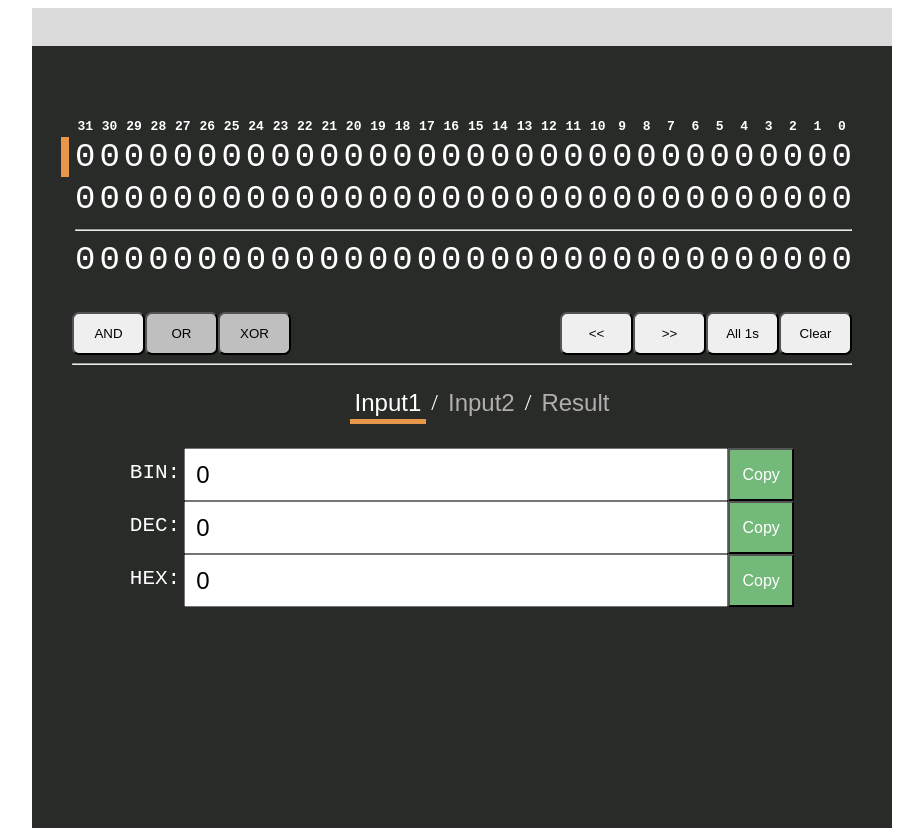
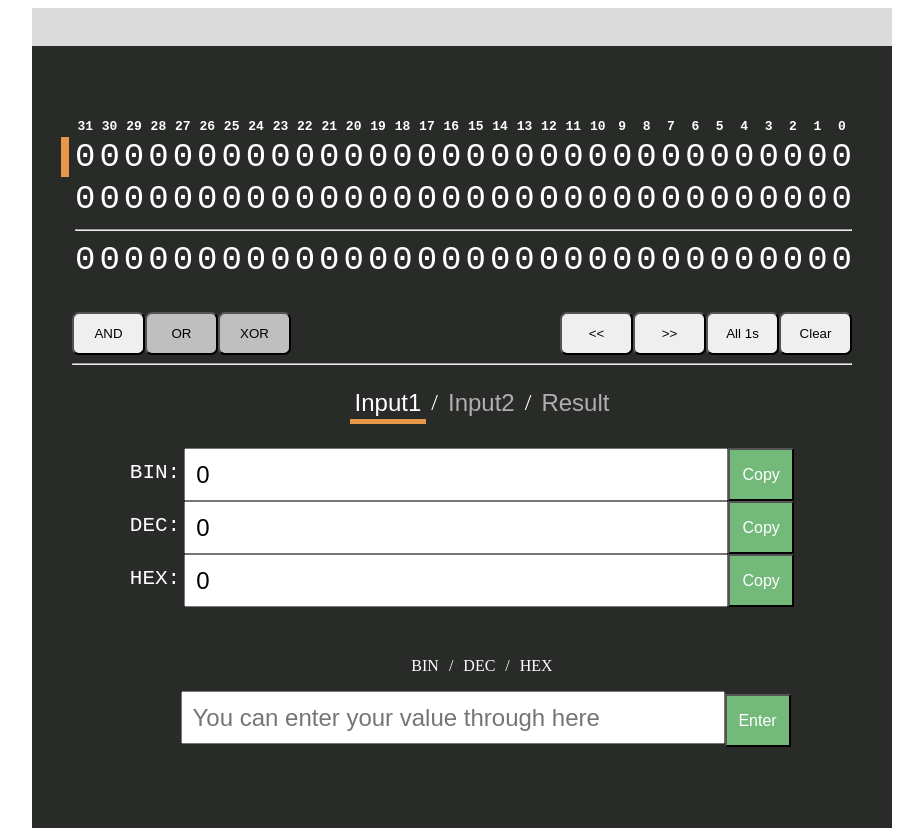
Before and after one commit to Lulkafe/BinaryCalc, a React app: page / in a window 1280 px wide. Shown: the whole page, without its empty margins (178-1101 px from the left). Built offline with nearby package versions, Linux system fonts and the light colour scheme.

Commit message:
Added user input bar

```diff
--- a/src/components.tsx
+++ b/src/components.tsx
@@ -19,6 +19,7 @@ export default function BitCalc () {
                     <UIButtons />
                     <OutputSeparator />
                     <OutputSection />
+                    <UserInputSection />
                 </Window>
             </CalcContext.Provider>
         </div>
@@ -264,11 +265,14 @@ function OutputBar(props) {
 }
 
 function UserInputSection () {
+
+    const { state } = useContext(CalcContext);
+
     return (
         <div id='user-input__container'>
             <RadixSelector />
             <UserInputBar />
-            <ValidationMassage />
+            <ValidationMassage massage={state.validation_massage}/>
         </div>
     )
 }
@@ -276,7 +280,7 @@ function UserInputSection () {
 function RadixSelector () {
     return (
         <div>
-            <ol>
+            <ol id='user-input__radix-list'>
                 <li>BIN</li>
                 <li>/</li>
                 <li>DEC</li>
@@ -289,9 +293,11 @@ function RadixSelector () {
 
 function UserInputBar () {
 
+    const { dispatch } = useContext(CalcContext);
+
     return (
         <div className='user-input__bar-wrapper'>
-            <input className='user-input__bar' type="text"/>
+            <input className='user-input__bar' type="text" placeholder='You can enter your value through here'/>
             <button className='user-input__enter-btn' type="button">Enter</button>
         </div>
     )
--- a/src/reducer.tsx
+++ b/src/reducer.tsx
@@ -5,7 +5,8 @@ export const initState = {
     input2: 0,
     result: 0,
     bitwise: Bitwise.AND,
-    item: Item.Input1
+    item: Item.Input1,
+    validation_massage: ''
 }
 
 export const actions = {
@@ -148,6 +149,9 @@ export const bitReducer = (state, action) => {
                 item: action.item
             }
 
+        case actions.input.update:
+            return state;
+
     }
 
     return state;
--- a/src/style.css
+++ b/src/style.css
@@ -124,6 +124,49 @@
     justify-content: space-between;
 }
 
+
+.user-input__bar {
+    width: 544px;
+    height: 53px;
+    outline: none;
+    font-size: 24px;
+    padding-left: 10px;
+}
+
+#user-input__container {
+    margin-top: 50px;
+}
+
+.user-input__enter-btn {
+    width: 66px;
+    height: 53px;
+    font-size: 16px;
+    color: white;
+    background: #73B97A;
+}
+
+.user-input__bar-wrapper {
+    text-align: center;
+    margin-left: 47px;
+}
+
+#user-input__radix-list {
+    list-style-type: none;
+    display: flex;
+    justify-content: center;
+}
+
+#user-input__radix-list li {
+    display: inline-block;
+    padding-left: 5px;
+    padding-right: 5px;
+}
+
+#user-input__validation-msg {
+    color: white; /* TODO: should be adjusted later*/
+    text-align: center;
+}
+
 #window {
     min-width: 860px;
     min-height: 820px;
```
Also changed, not shown: 1 other file (tests, documents, lock files or other folders).
